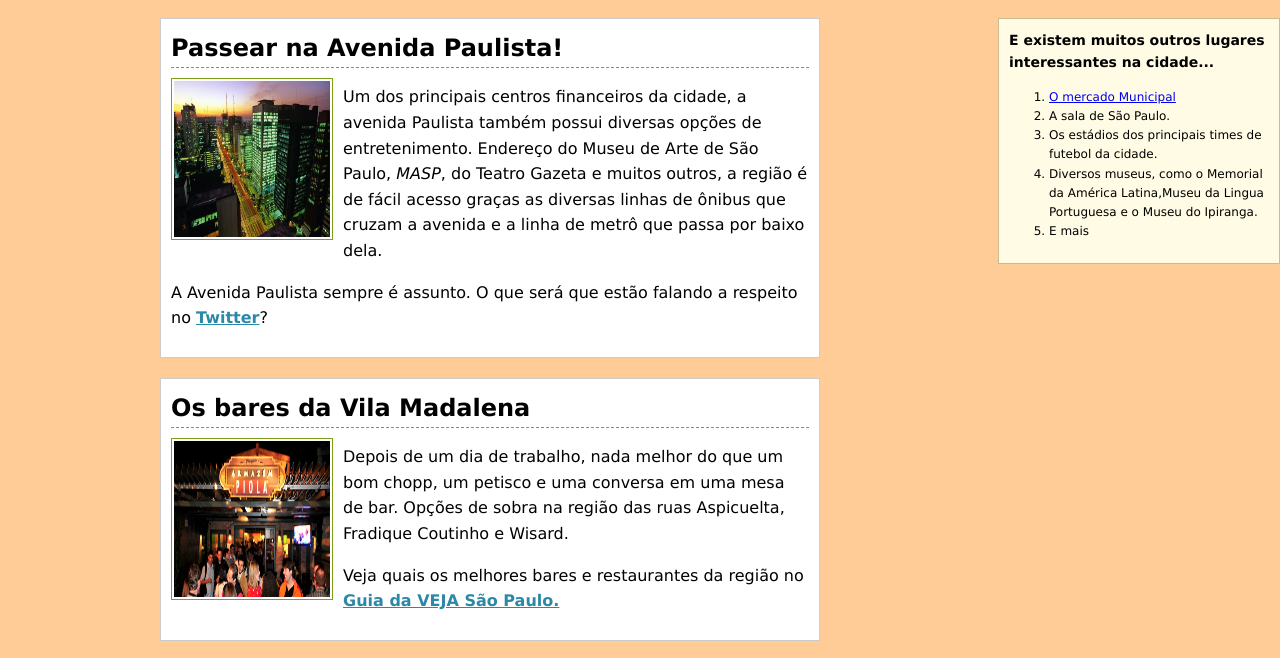
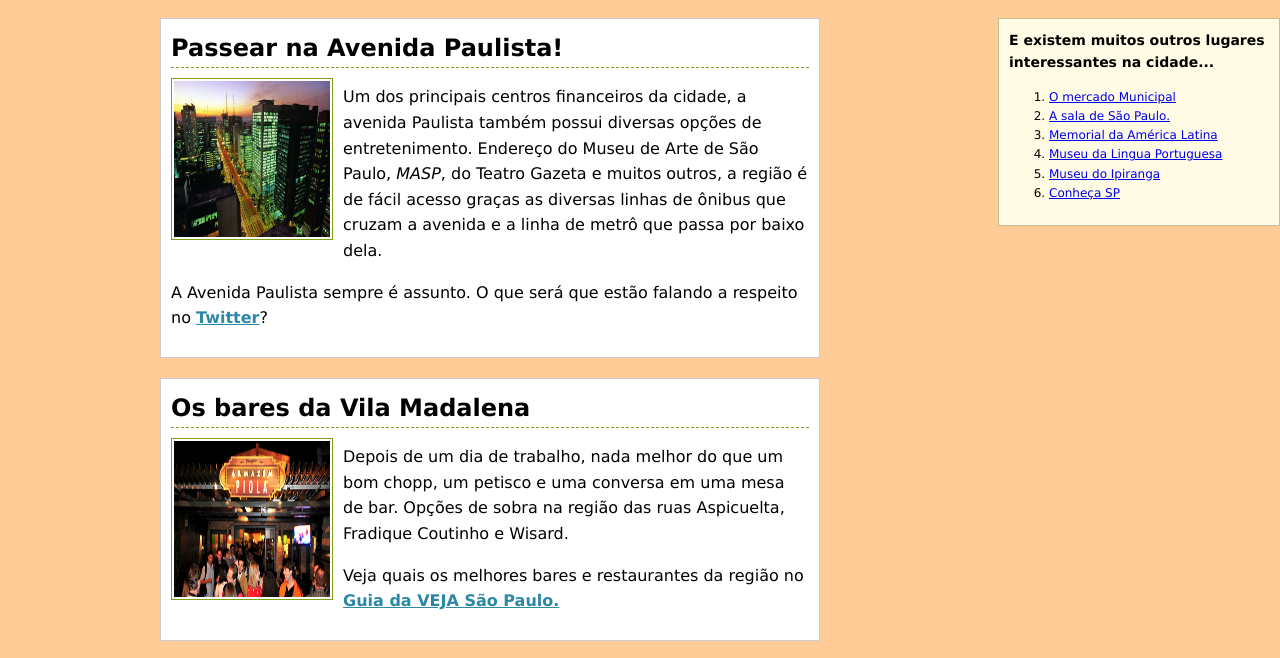
Before and after one commit to andre3bpm/Trabalho_apostila, a plain HTML site: page site_apostila/index.html in a window 1280 px wide. Shown: the part 76-734 px from the top of the page. Drawn offline with nearby package versions, Linux system fonts and the light colour scheme; a script that the page names is missing.

Commit message:
Links laterais criados

```diff
--- a/site_apostila/index.html
+++ b/site_apostila/index.html
@@ -70,10 +70,11 @@
         <h3>E existem muitos outros lugares interessantes na cidade...</h3>
         <ol>
             <li><a href='http://www.oportaldomercadao.com.br/' target='_blank'>O mercado Municipal</a></li>
-            <li>A sala de São Paulo.</li>
-            <li>Os estádios dos principais times de futebol da cidade.</li>
-            <li>Diversos museus, como o Memorial da América Latina,Museu da Lingua Portuguesa e o Museu do Ipiranga.</li>
-            <li>E mais</li>
+            <li><a href='http://www.salasaopaulo.art.br/home.aspx' target='_blank'>A sala de São Paulo.</a></li>
+            <li><a href='https://www.facebook.com/memorialamericalatina/' target='_blank'>Memorial da América Latina</a></li>
+            <li><a href='https://museudalinguaportuguesa.org.br' target='_blank'>Museu da Lingua Portuguesa</a></li>
+            <li><a href='http://www.mp.usp.br/museu-do-ipiranga' target='_blank'>Museu do Ipiranga</a></li>
+            <li><a href='https://www.saopaulo.sp.gov.br/conhecasp/' target='_blank'>Conheça SP</a></li>
         </ol>
     </aside>
 
```
